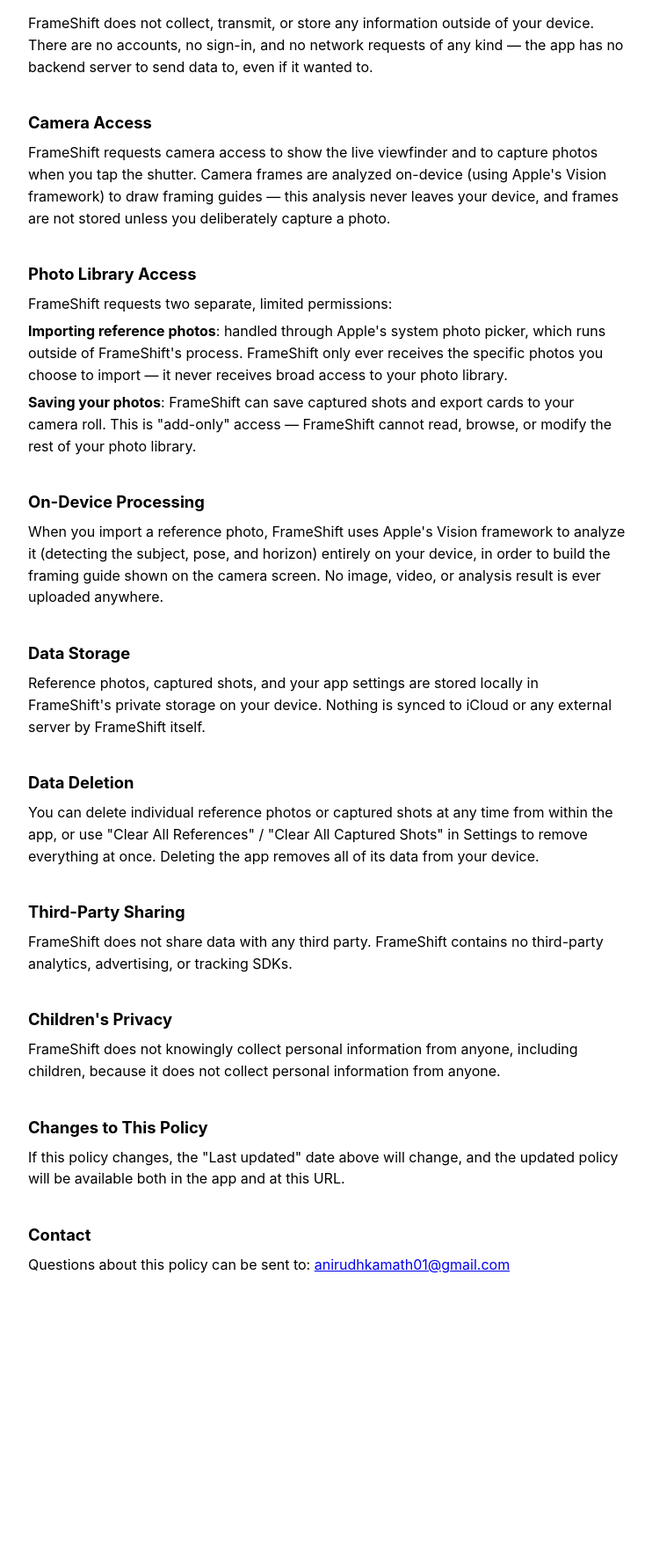
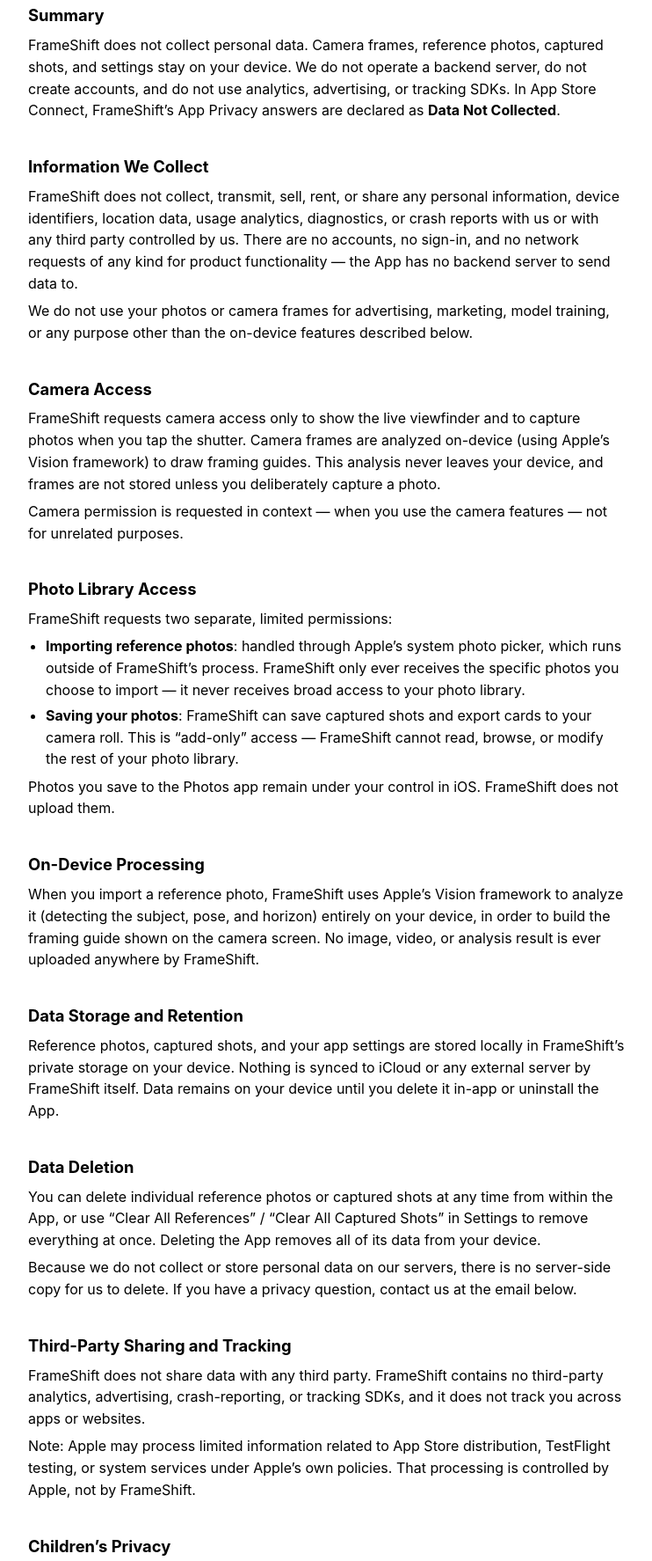
Before and after one commit to anikam13/frameshift-privacy, a plain HTML site: page index.html in a window 1280 px wide. Shown: the part 253-2027 px from the top of the page at 88% size, without its empty margins (268-1010 px from the left). Before the commit the page ends 1789 px from the top, so only its background shows below. Drawn offline with Linux system fonts and the light colour scheme.

Commit message:
Strengthen FrameShift privacy policy for App Review
Add operator identity, explicit Data Not Collected alignment,
permission context, no-sale/no-tracking language, and Apple/TestFlight
platform disclaimer so the public policy matches Guideline 5.1.1
expectations for external TestFlight review.

Co-authored-by: anikam13 <anikam13@users.noreply.github.com>

```diff
--- a/index.html
+++ b/index.html
@@ -17,45 +17,57 @@
   .updated { color: #767676; font-size: 0.9em; margin-bottom: 28px; }
   h2 { font-size: 1.15em; margin-top: 2em; margin-bottom: 0.4em; }
   p { margin: 0.4em 0; }
+  ul { margin: 0.4em 0; padding-left: 1.25em; }
+  li { margin: 0.25em 0; }
 </style>
 </head>
 <body>
 <h1>FrameShift Privacy Policy</h1>
-<p class="updated">Last updated: July 8, 2026</p>
+<p class="updated">Last updated: July 15, 2026</p>
 
-<p>FrameShift is designed to work entirely on your device. This policy explains exactly what that means.</p>
+<p>FrameShift (&ldquo;the App&rdquo;) is an iOS camera app operated by Anirudh Kishore Kamath (&ldquo;we,&rdquo; &ldquo;us,&rdquo; or &ldquo;developer&rdquo;). FrameShift is designed to work entirely on your device. This policy explains what that means and how it relates to Apple&rsquo;s App Privacy requirements.</p>
+
+<h2>Summary</h2>
+<p>FrameShift does not collect personal data. Camera frames, reference photos, captured shots, and settings stay on your device. We do not operate a backend server, do not create accounts, and do not use analytics, advertising, or tracking SDKs. In App Store Connect, FrameShift&rsquo;s App Privacy answers are declared as <strong>Data Not Collected</strong>.</p>
 
 <h2>Information We Collect</h2>
-<p>FrameShift does not collect, transmit, or store any information outside of your device. There are no accounts, no sign-in, and no network requests of any kind &mdash; the app has no backend server to send data to, even if it wanted to.</p>
+<p>FrameShift does not collect, transmit, sell, rent, or share any personal information, device identifiers, location data, usage analytics, diagnostics, or crash reports with us or with any third party controlled by us. There are no accounts, no sign-in, and no network requests of any kind for product functionality &mdash; the App has no backend server to send data to.</p>
+<p>We do not use your photos or camera frames for advertising, marketing, model training, or any purpose other than the on-device features described below.</p>
 
 <h2>Camera Access</h2>
-<p>FrameShift requests camera access to show the live viewfinder and to capture photos when you tap the shutter. Camera frames are analyzed on-device (using Apple's Vision framework) to draw framing guides &mdash; this analysis never leaves your device, and frames are not stored unless you deliberately capture a photo.</p>
+<p>FrameShift requests camera access only to show the live viewfinder and to capture photos when you tap the shutter. Camera frames are analyzed on-device (using Apple&rsquo;s Vision framework) to draw framing guides. This analysis never leaves your device, and frames are not stored unless you deliberately capture a photo.</p>
+<p>Camera permission is requested in context &mdash; when you use the camera features &mdash; not for unrelated purposes.</p>
 
 <h2>Photo Library Access</h2>
 <p>FrameShift requests two separate, limited permissions:</p>
-<p><strong>Importing reference photos</strong>: handled through Apple's system photo picker, which runs outside of FrameShift's process. FrameShift only ever receives the specific photos you choose to import &mdash; it never receives broad access to your photo library.</p>
-<p><strong>Saving your photos</strong>: FrameShift can save captured shots and export cards to your camera roll. This is "add-only" access &mdash; FrameShift cannot read, browse, or modify the rest of your photo library.</p>
+<ul>
+  <li><strong>Importing reference photos</strong>: handled through Apple&rsquo;s system photo picker, which runs outside of FrameShift&rsquo;s process. FrameShift only ever receives the specific photos you choose to import &mdash; it never receives broad access to your photo library.</li>
+  <li><strong>Saving your photos</strong>: FrameShift can save captured shots and export cards to your camera roll. This is &ldquo;add-only&rdquo; access &mdash; FrameShift cannot read, browse, or modify the rest of your photo library.</li>
+</ul>
+<p>Photos you save to the Photos app remain under your control in iOS. FrameShift does not upload them.</p>
 
 <h2>On-Device Processing</h2>
-<p>When you import a reference photo, FrameShift uses Apple's Vision framework to analyze it (detecting the subject, pose, and horizon) entirely on your device, in order to build the framing guide shown on the camera screen. No image, video, or analysis result is ever uploaded anywhere.</p>
+<p>When you import a reference photo, FrameShift uses Apple&rsquo;s Vision framework to analyze it (detecting the subject, pose, and horizon) entirely on your device, in order to build the framing guide shown on the camera screen. No image, video, or analysis result is ever uploaded anywhere by FrameShift.</p>
 
-<h2>Data Storage</h2>
-<p>Reference photos, captured shots, and your app settings are stored locally in FrameShift's private storage on your device. Nothing is synced to iCloud or any external server by FrameShift itself.</p>
+<h2>Data Storage and Retention</h2>
+<p>Reference photos, captured shots, and your app settings are stored locally in FrameShift&rsquo;s private storage on your device. Nothing is synced to iCloud or any external server by FrameShift itself. Data remains on your device until you delete it in-app or uninstall the App.</p>
 
 <h2>Data Deletion</h2>
-<p>You can delete individual reference photos or captured shots at any time from within the app, or use "Clear All References" / "Clear All Captured Shots" in Settings to remove everything at once. Deleting the app removes all of its data from your device.</p>
+<p>You can delete individual reference photos or captured shots at any time from within the App, or use &ldquo;Clear All References&rdquo; / &ldquo;Clear All Captured Shots&rdquo; in Settings to remove everything at once. Deleting the App removes all of its data from your device.</p>
+<p>Because we do not collect or store personal data on our servers, there is no server-side copy for us to delete. If you have a privacy question, contact us at the email below.</p>
 
-<h2>Third-Party Sharing</h2>
-<p>FrameShift does not share data with any third party. FrameShift contains no third-party analytics, advertising, or tracking SDKs.</p>
+<h2>Third-Party Sharing and Tracking</h2>
+<p>FrameShift does not share data with any third party. FrameShift contains no third-party analytics, advertising, crash-reporting, or tracking SDKs, and it does not track you across apps or websites.</p>
+<p>Note: Apple may process limited information related to App Store distribution, TestFlight testing, or system services under Apple&rsquo;s own policies. That processing is controlled by Apple, not by FrameShift.</p>
 
-<h2>Children's Privacy</h2>
-<p>FrameShift does not knowingly collect personal information from anyone, including children, because it does not collect personal information from anyone.</p>
+<h2>Children&rsquo;s Privacy</h2>
+<p>FrameShift does not knowingly collect personal information from anyone, including children under 13 (or the equivalent age in your jurisdiction), because it does not collect personal information from anyone.</p>
 
 <h2>Changes to This Policy</h2>
-<p>If this policy changes, the "Last updated" date above will change, and the updated policy will be available both in the app and at this URL.</p>
+<p>If this policy changes, the &ldquo;Last updated&rdquo; date above will change, and the updated policy will be available both in the App and at this URL: <a href="https://anikam13.github.io/frameshift-privacy/">https://anikam13.github.io/frameshift-privacy/</a>.</p>
 
 <h2>Contact</h2>
-<p>Questions about this policy can be sent to: <a href="mailto:anirudhkamath01@gmail.com">anirudhkamath01@gmail.com</a></p>
+<p>Questions about this policy or privacy requests can be sent to: <a href="mailto:anirudhkamath01@gmail.com">anirudhkamath01@gmail.com</a>.</p>
 
 </body>
 </html>
```
